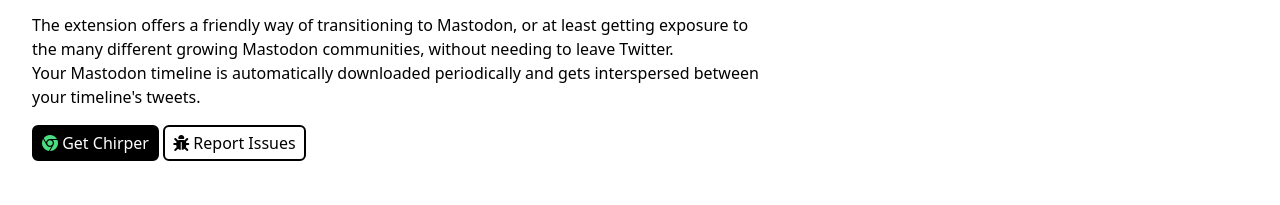
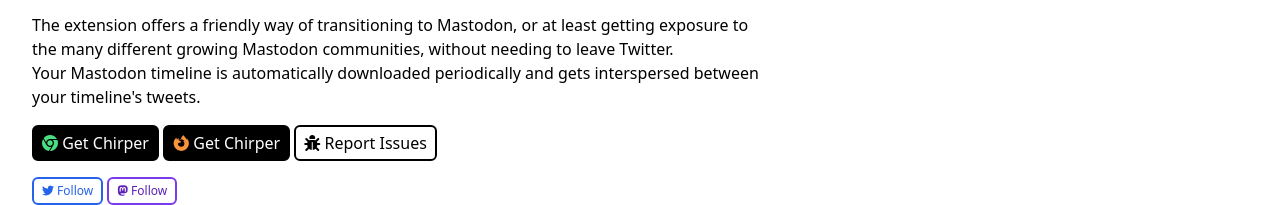
Before and after one commit to dom96/chirper.picheta.me, a plain HTML site: page index.html in a window 1280 px wide. Shown: the part 651-856 px from the top of the page. Before the commit the page ends 812 px from the top, so only its background shows below. Drawn offline with nearby package versions, Linux system fonts and the light colour scheme.

Commit message:
Adds firefox button and follow buttons.

```diff
--- a/index.html
+++ b/index.html
@@ -35,12 +35,31 @@
         Get Chirper
       </button>
     </a>
+    <a href="https://addons.mozilla.org/en-GB/firefox/addon/mastodon-chirper/">
+      <button class="rounded-md bg-black border-black border-2 px-2 py-1 text-white hover:bg-black/90">
+        <i class="fab fa-firefox-browser text-orange-400"></i>
+        Get Chirper
+      </button>
+    </a>
     <a href="https://github.com/dom96/chirper.picheta.me/issues">
       <button class="rounded-md border-black border-2 px-2 py-1 hover:bg-black/90 hover:text-white">
         <i class="fas fa-bug"></i>
         Report Issues
       </button>
     </a>
+    <br/>
+    <a href="https://twitter.com/MastodonChirper">
+      <button class="rounded-md border-blue-600 border-2 px-2 py-1 hover:bg-blue-600 hover:text-white mt-4 text-xs text-blue-600">
+        <i class="fab fa-twitter"></i>
+        Follow
+      </button>
+    </a>
+    <a href="https://mastodon.social/@chirper">
+      <button class="rounded-md border-violet-600 border-2 px-2 py-1 hover:bg-violet-600 hover:text-white mt-4 text-xs text-violet-800">
+        <i class="fab fa-mastodon"></i>
+        Follow
+      </button>
+    </a>
   </div>
 </body>
 </html>
```
